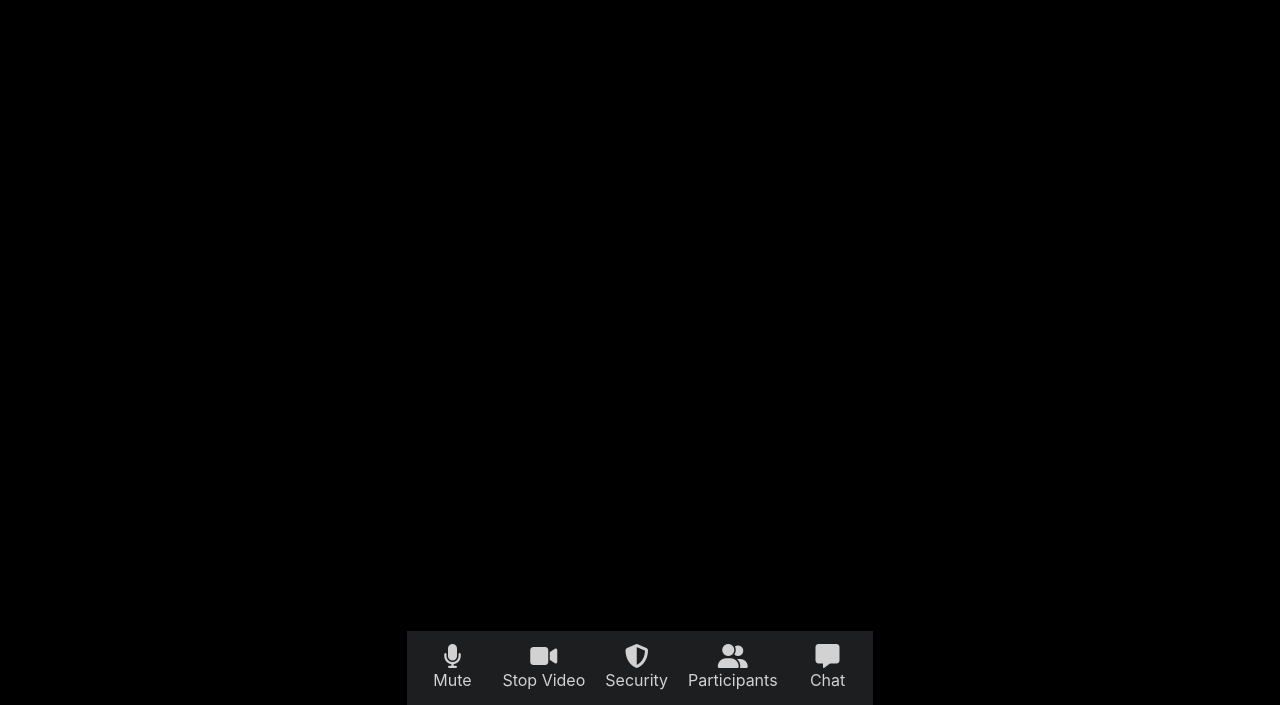
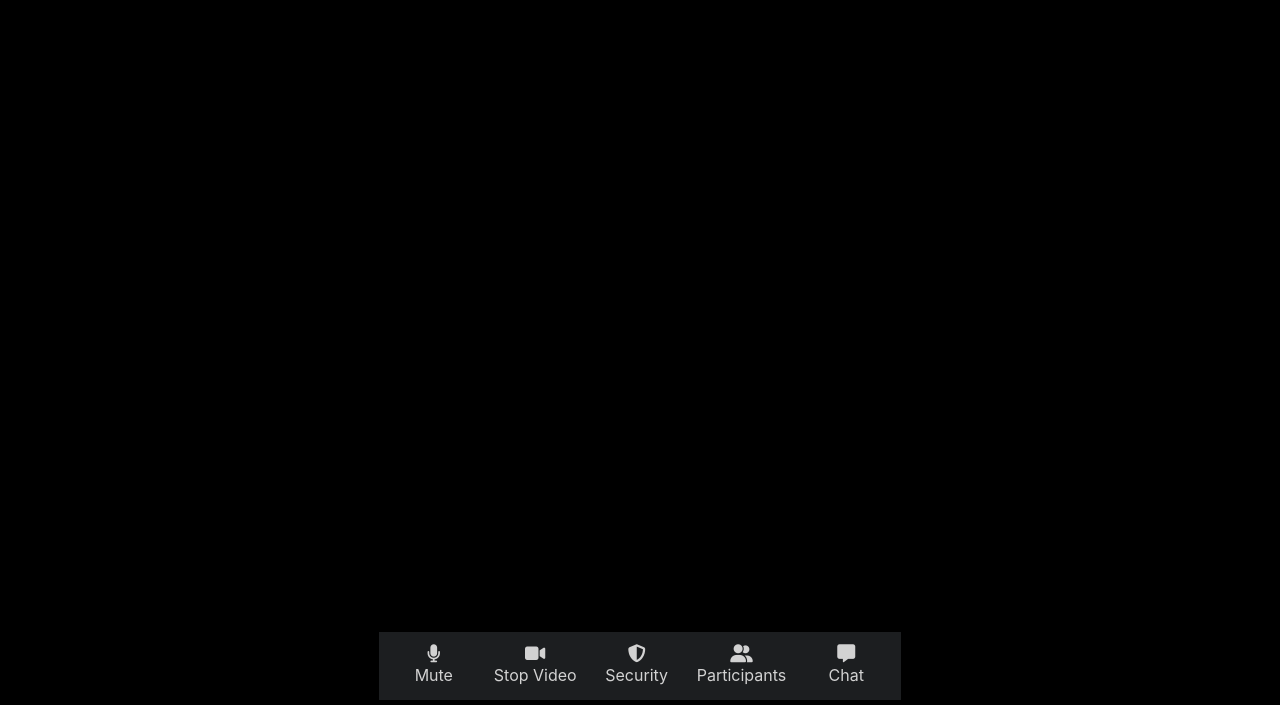
Before and after one commit to asthapant/teams-clone, a website with bundled scripts: page index.html in a window 1280 px wide. Shown: the part 95-800 px from the top of the page. Built offline with nearby package versions, Linux system fonts and the light colour scheme; files whose address does not match are found by name.

Commit message:
Update style.css

```diff
--- a/style.css
+++ b/style.css
@@ -1,3 +1,4 @@
+
 .main {
     position:absolute;
     top:0;
@@ -5,11 +6,10 @@
     bottom:0;
     right:0;
     height:100%;
-    background-color: black;
+    background-color:black;
     justify-content: center;
-
-
-
+    border-style: groove;
+    border: 5px solid black;
 }
 
 .main__right {
@@ -19,11 +19,11 @@
 
 .main__videos {
     flex-grow: 1;
-    background-color: black;
+
     display: flex;
     justify-content: center;
     align-items: center;
-    padding: 170px;
+    padding: 120px;
 
 }
 .top{
@@ -32,6 +32,8 @@
     top:0px;
 
     font-size: 35px;
+    color: black;
+
     align-items: center;
 }
 
@@ -72,7 +74,7 @@
 
     align-items: center;
     padding: 8px 10px;
-    min-width: 80px;
+    min-width: 100px;
     cursor: pointer;
 }
 
@@ -80,7 +82,7 @@
 
 
 .main__controls__button i {
-    font-size: 24px;
+    font-size: 18px;
 }
 
 .main__right {
```
